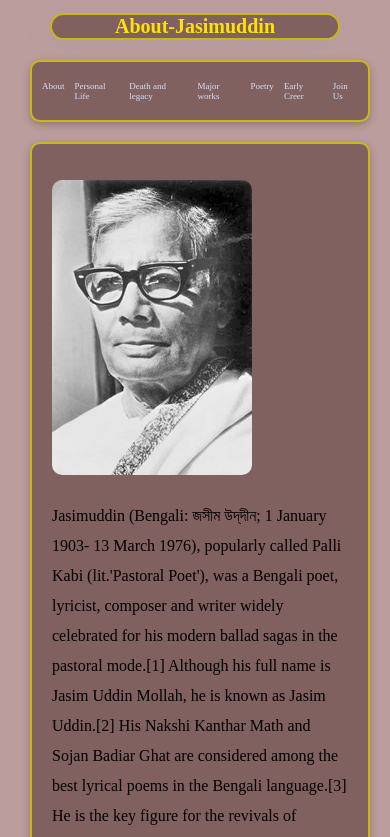
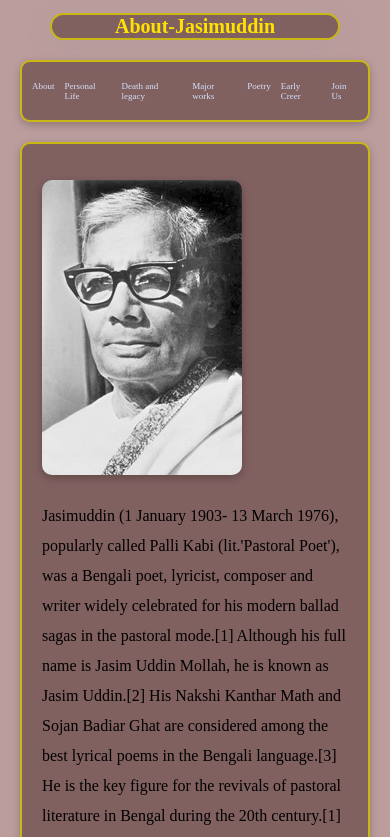
Before and after one commit to touhidhtml/Tribute-Jasimuddin, a plain HTML site: page index.html in a window 390 px wide. Shown: the top 837 px of the page. Drawn offline with Linux system fonts and the light colour scheme.

Commit message:
Add files via upload

```diff
--- a/css/style.css
+++ b/css/style.css
@@ -60,10 +60,11 @@ header h1{
 .img{
 
     border-radius: 10px;
+    box-shadow: rgba(0, 0, 0, 0.24) 0px 3px 8px;
 }
 
 footer{
-    background-color: black;
+    background-color: rgb(3, 3, 3);
     color: white;
     margin-top: 200px;
 }
@@ -82,7 +83,7 @@ footer div{
         display: flex;
         gap: 10px;
         font-size: 9px;
-        margin-left: 10px;
+        margin-left: 0px;
         border: 2px solid rgb(201 183 19);
         padding: 10px;
         background: #29060666;
@@ -99,7 +100,7 @@ footer div{
         border: 2px solid rgb(201 183 19);
         background: #29060666;
         padding: 10px;
-        margin-left: 10px;
+        margin-left: 0px;
         border-radius: 10px;
         padding: 20px;
         box-shadow: rgba(0, 0, 0, 0.24) 0px 3px 8px;
@@ -110,6 +111,8 @@ footer div{
     .parent-container{
         display: grid;
         grid-template-columns: 1fr;
+        margin: 20px;
+
 
     }
 
@@ -127,5 +130,5 @@ footer div{
 
 
 
-
+/*  */
 }
--- a/index.html
+++ b/index.html
@@ -36,7 +36,7 @@
 
         <div class="content">
             <p><img class="img" src="img/1.jpg" alt=""></p>
-            Jasimuddin (Bengali: জসীম উদ্‌দীন; 1 January 1903- 13 March 1976), popularly called Palli Kabi (lit.'Pastoral Poet'), was a Bengali poet, lyricist, composer and writer widely celebrated for his modern ballad sagas in the pastoral mode.[1] Although his full name is Jasim Uddin Mollah, he is known as Jasim Uddin.[2] His Nakshi Kanthar Math and Sojan Badiar Ghat are considered among the best lyrical poems in the Bengali language.[3] He is the key figure for the revivals of pastoral literature in Bengal during the 20th century.[1] As a versatile writer, Jasimuddin wrote poems, ballads, songs, dramas, novel, stories, memoirs, travelogues, etc.[4]
+            Jasimuddin (1 January 1903- 13 March 1976), popularly called Palli Kabi (lit.'Pastoral Poet'), was a Bengali poet, lyricist, composer and writer widely celebrated for his modern ballad sagas in the pastoral mode.[1] Although his full name is Jasim Uddin Mollah, he is known as Jasim Uddin.[2] His Nakshi Kanthar Math and Sojan Badiar Ghat are considered among the best lyrical poems in the Bengali language.[3] He is the key figure for the revivals of pastoral literature in Bengal during the 20th century.[1] As a versatile writer, Jasimuddin wrote poems, ballads, songs, dramas, novel, stories, memoirs, travelogues, etc.[4]
 
             Born in Faridpur, Jasimuddin was educated at Culcutta University where he also worked as Ramtanu Lahiri assistant research fellow under Dinesh Chandra Sen from 1931 to 1937.[5] In 1938, he joined the University of Dhaka and taught there for 5 years.[5] In 1944, he joined the Department of Information and Broadcasting of the then government and retired in 1962.[5]
 
```
